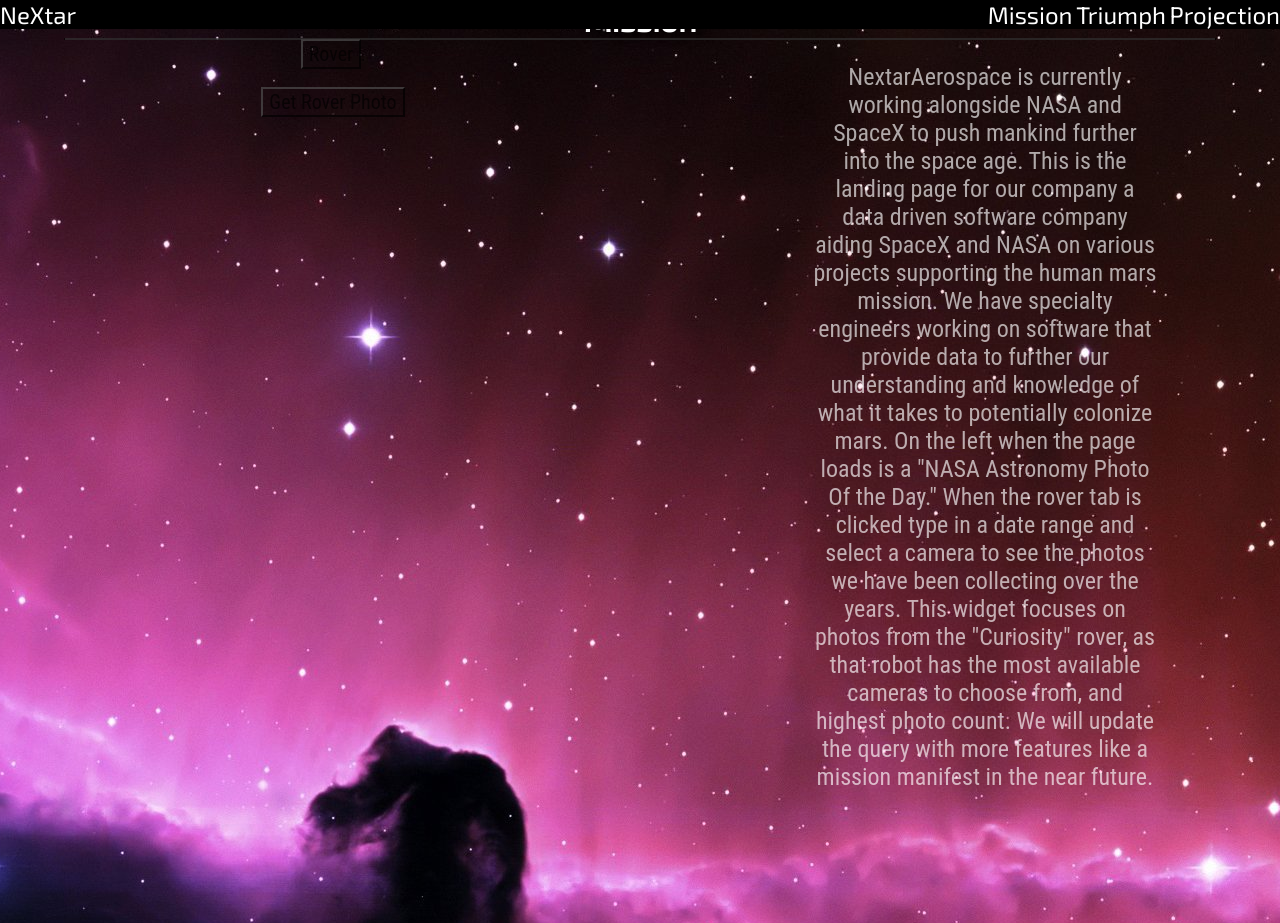
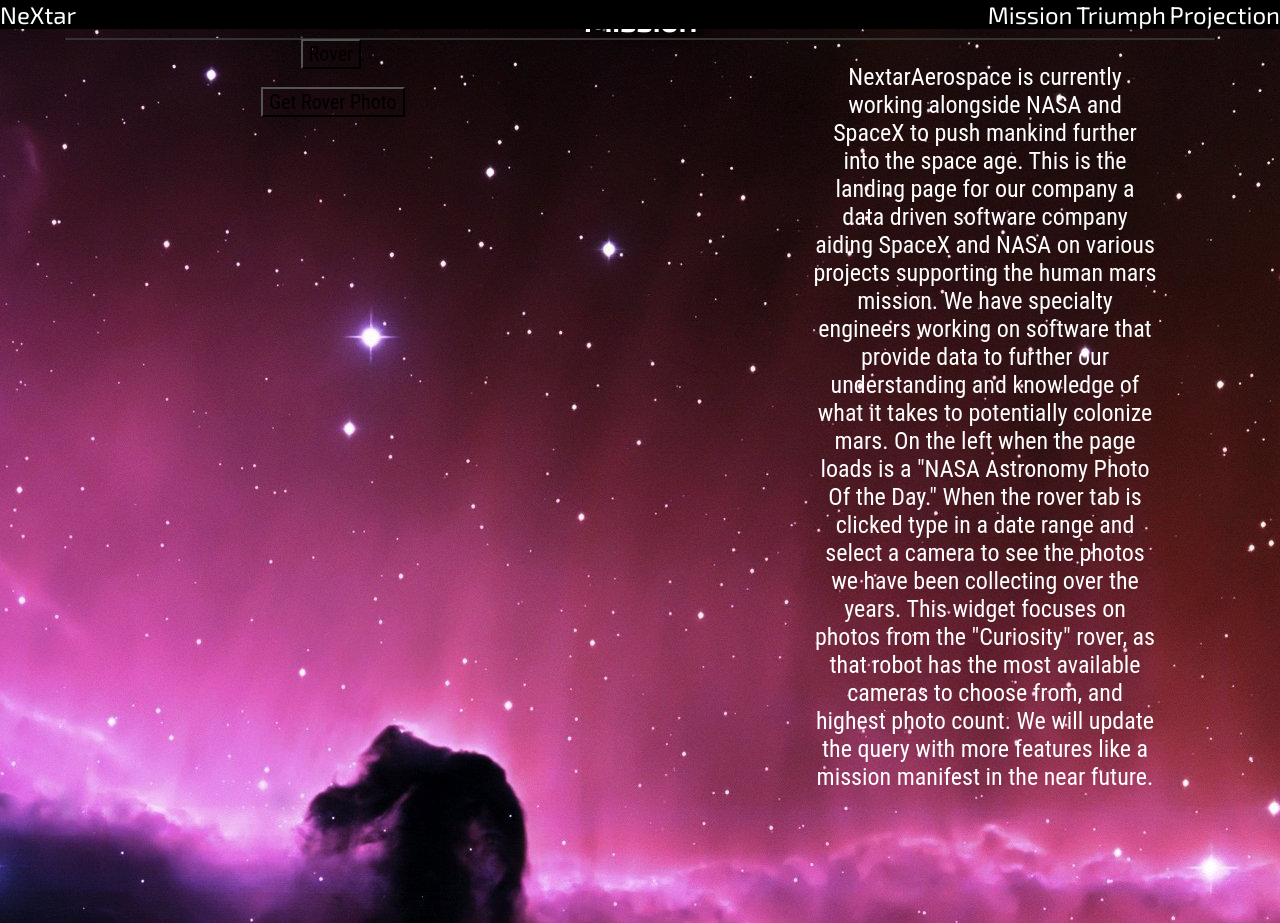
Before and after one commit to goldbeedev/NeXtarAerospace, a website: page index.html in a window 1280 px wide. Shown: the top 923 px of the page. Drawn offline with nearby package versions, Linux system fonts and the light colour scheme; some packages are replaced by stand-ins of ours; no server answers.

Commit message:
fixing some CSS stuff, minor things here and there

```diff
--- a/public/css/main.css
+++ b/public/css/main.css
@@ -171,12 +171,12 @@ i.left {
 	outline: rgba(255,255,255,.2) solid 1px;
 	outline-offset : -2px;
 	position: absolute;
-	background-color: black;
+	background-color: rgba(0,0,0,0.3);
 	max-width: 90%;
 	max-height: 75%;
 	left: 5%;
 	right: 5%;
-	opacity: .65;
+
 }
 
 button {
--- a/public/js/mainController.js
+++ b/public/js/mainController.js
@@ -62,6 +62,7 @@ $scope.roverphotos = [];
 var startingIndex = 0
 
 $scope.anotherAPICall = function(){
+	$scope.roverphotos = [];
 	startingIndex = 0;
 	// $scope.yyyy;
 	// $scope.mm;
```
